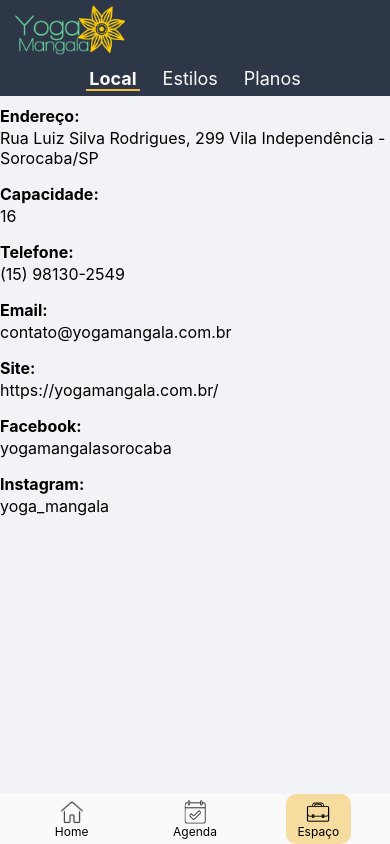
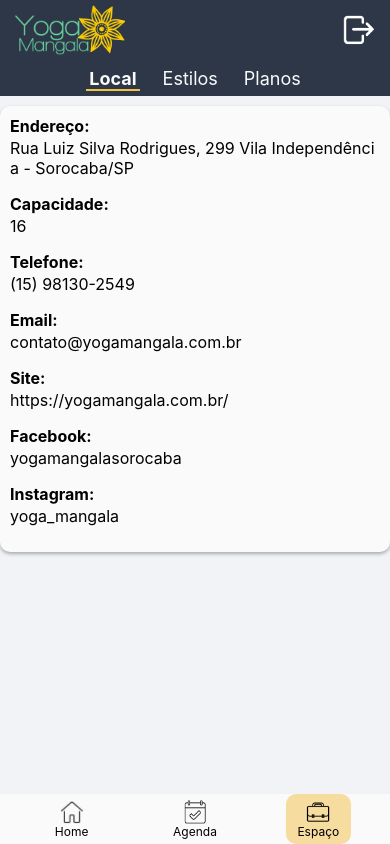
Before and after one commit to Rodrigo-Brezolin-Buquera/YGM-mobile, a React Native app: screen /Admin in a window 390 px wide. Both pictures are taken after a click on the button "Espaço". Built offline with nearby package versions, Linux system fonts and the light colour scheme.

Commit message:
ajustes css + botão logout

```diff
--- a/components/ContractDetails/index.js
+++ b/components/ContractDetails/index.js
@@ -1,12 +1,12 @@
 import React from 'react';
-import { Text, View, StyleSheet } from 'react-native';
+import { Text, View } from 'react-native';
 import { memo } from 'react';
 import globalStyles from '../../globalStyles';
 import { styles } from './styles';
 
 const ContractDetails = ({ contract }) => {
   return (
-    <View style={styles.container}>
+    <View style={[styles.container, globalStyles.textContainer]}>
       <View style={[globalStyles.line, styles.gap]}>
         <Text style={globalStyles.boldText}>Nome:</Text>
         <Text style={globalStyles.normalText}>{contract?.name}</Text>
--- a/components/ContractDetails/styles.js
+++ b/components/ContractDetails/styles.js
@@ -2,10 +2,10 @@
 
 export const styles = StyleSheet .create({
     container: {
-        width:"100%",
+        width:"90%",
         paddingTop:10,
         paddingHorizontal:20,
-
+        margin:10
     },
     gap: {
       marginBottom: 12,
--- a/components/header/index.js
+++ b/components/header/index.js
@@ -1,4 +1,4 @@
-import { View, Image } from 'react-native';
+import { View, Image, TouchableOpacity } from 'react-native';
 import { styles } from './styles';
 
 const Header = () => {
@@ -8,6 +8,19 @@
                 source={require("../../assets/defaultLogo.png")}
                 style={styles.logo}
             />
+
+            <TouchableOpacity
+             onPress={()=>{}}
+             onLongPress={()=>{}}
+            >
+
+                <Image
+                    source={require("../../assets/logoutIcon.png")}
+                    style={styles.icon}
+                    onPress
+
+                />
+            </TouchableOpacity>
         </View>
     );
 };
--- a/components/header/styles.js
+++ b/components/header/styles.js
@@ -6,14 +6,18 @@
     header: {
         flexDirection: 'row',
         alignItems: 'center',
-        justifyContent: 'flex-start',
+        justifyContent: 'space-between',
         backgroundColor: colors.black,
         height: 60,
         paddingHorizontal: 15,
-        width:"100%"
+        width: "100%"
     },
     logo: {
         width: 110,
         height: 50
-        }
+    },
+    icon: {
+        width: 32,
+        height: 32
+    }
 });
--- a/globalStyles/index.js
+++ b/globalStyles/index.js
@@ -50,8 +50,7 @@
         paddingBottom: '10em',
         justifyContent: 'flex-start',
         backgroundColor: colors.grey,
-        position:"relative",
-        // minHeight: '100%',
+        position: "relative"
     },
     wrapContainer: {
         display: 'flex',
@@ -73,17 +72,24 @@
     tabContainer: {
         flexDirection: 'row',
         justifyContent: 'center',
-        paddingHorizontal:10,
-        paddingVertical:5,
-        marginBottom:10,
+        paddingHorizontal: 10,
+        paddingVertical: 5,
+        marginBottom: 10,
         backgroundColor: colors.black,
         width: "100%",
-        gap:20
+        gap: 20
     },
+    bottomCotainter: {
+        position: "absolute",
+        bottom: 0
+    },
+    textContainer: applyShadow({
+        backgroundColor: colors.white,
+        borderRadius:10
+    }),
     tabButton: {
         padding: 3,
-        paddingBottom:0,
-        // borderRadius: 10,
+        paddingBottom: 0,
         alignItems: 'center',
     },
     button: applyShadow({
@@ -92,9 +98,8 @@
         borderRadius: 10,
         alignItems: 'center',
     }),
-    tabButtonText:{
+    tabButtonText: {
         color: colors.white,
-        // fontWeight: 'bold',
         fontSize: 18,
     },
     buttonText: {
@@ -111,7 +116,7 @@
         display: "flex",
         justifyContent: "center",
         paddingLeft: 4
-        },
+    },
     inputText: {
         paddingLeft: 18,
         fontSize: 16
--- a/screens/Business/Local/index.js
+++ b/screens/Business/Local/index.js
@@ -1,9 +1,9 @@
 import React, { useState, useEffect } from 'react';
 import { View, Text } from 'react-native';
 import LongPressText from '../../../components/LongPressText';
+import globalStyles from '../../../globalStyles';
 import { mockLocal } from '../../../mockData';
 import { styles } from './styles';
-// import { Line, MainContainer, TextContainer } from '../../theme'; // Adjust the imports
 
 const Local = () => {
     const [business, setBusiness] = useState(mockLocal);
@@ -13,7 +13,7 @@
     }, []);
 
     return (
-        <View>
+        <View style={[styles.container, globalStyles.textContainer]} >
             <Text style={styles.label} >Endereço:</Text>
             <LongPressText text={business.address} atribute={'address'} id={'main'} />
 
--- a/screens/Business/Local/styles.js
+++ b/screens/Business/Local/styles.js
@@ -6,5 +6,8 @@
         fontSize: 16,
         fontWeight: "bold",
         marginBottom:2
+     },
+     container:{
+       padding:10
      }
 });
--- a/screens/Contract/index.js
+++ b/screens/Contract/index.js
@@ -16,11 +16,9 @@
   return (
     <View style={globalStyles.container} >
 
-
-
       <ContractDetails contract={contract} />
 
-      <View style={globalStyles.buttonContainer}>
+      <View style={[globalStyles.buttonContainer, globalStyles.bottomCotainter]}>
 
         <TouchableOpacity
           style={globalStyles.button}
```
Also changed, not shown: screens/Agenda/index.js (+5 -7 lines), assets/logoutIcon.png (added).
